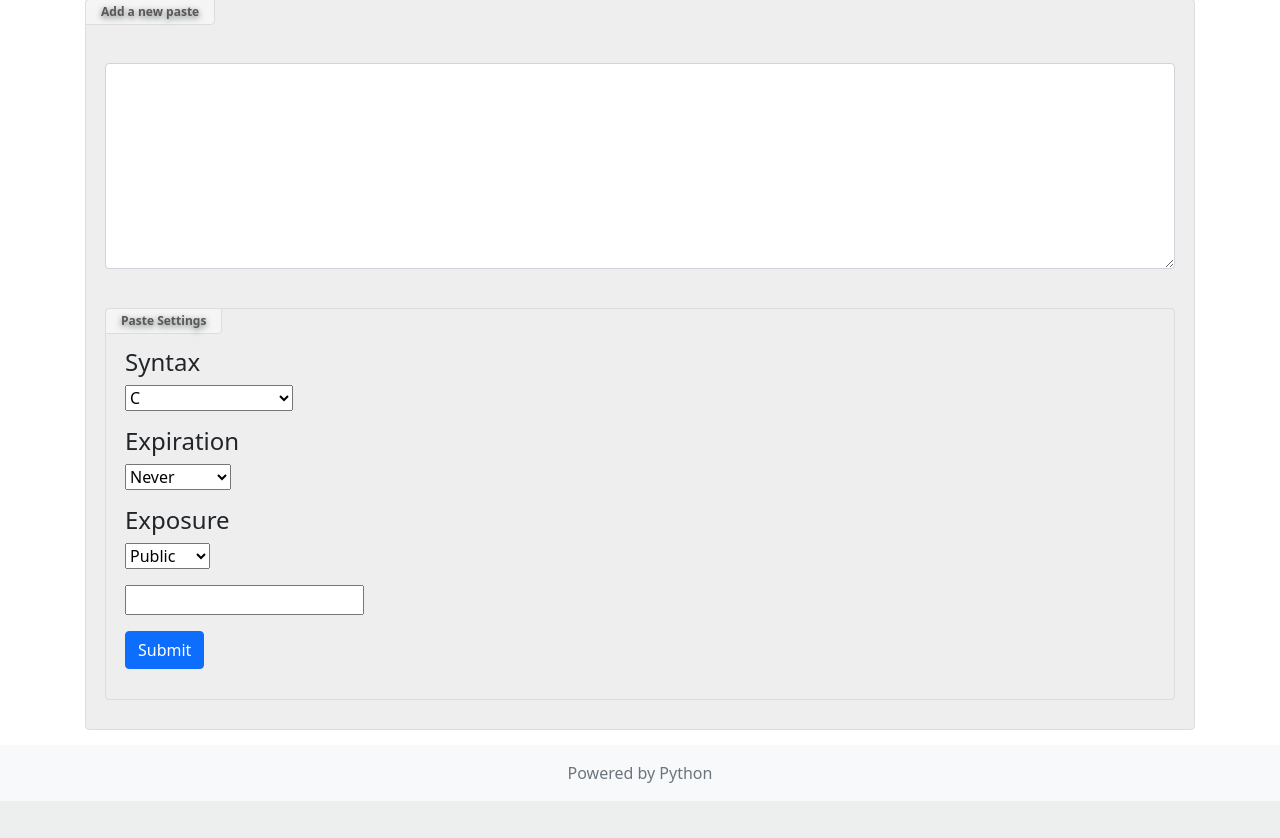
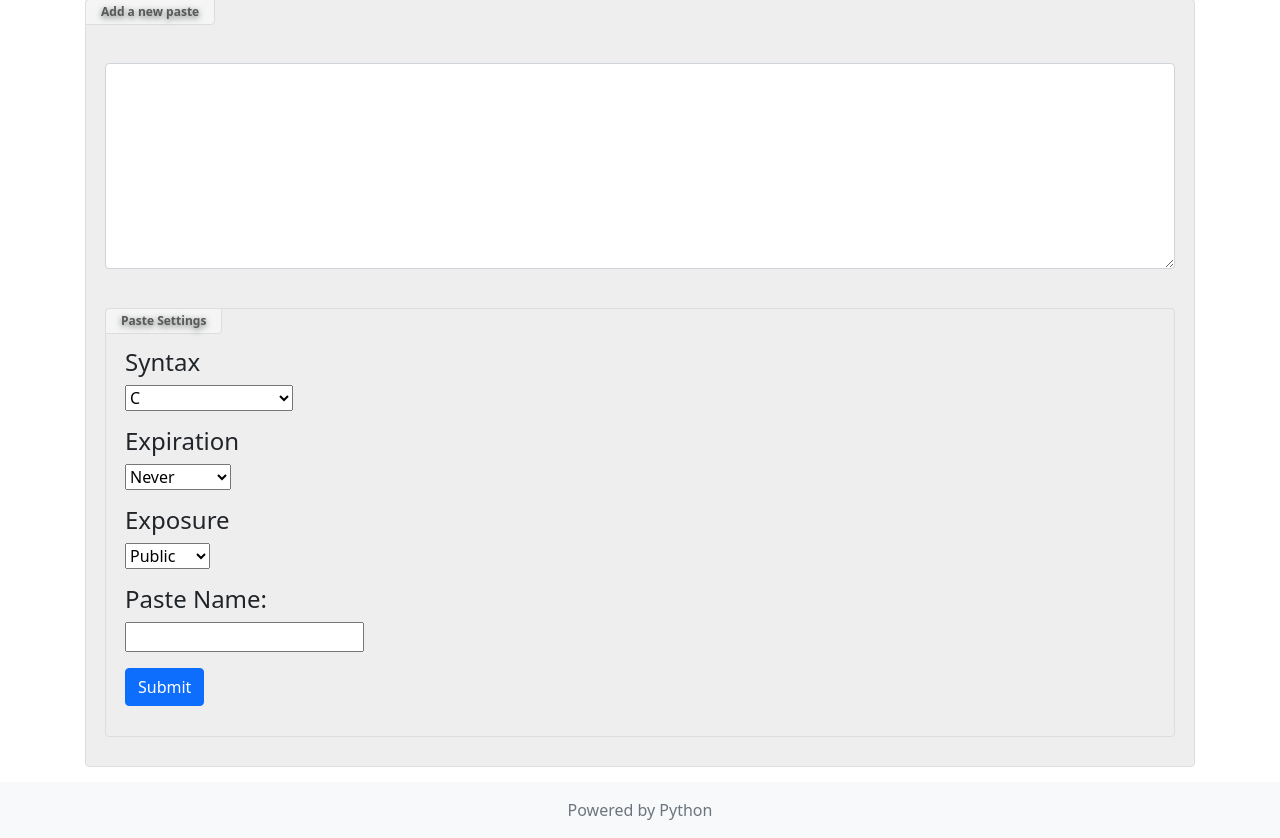
Before and after one commit to jeremystevens/pybin, a Flask app: page / in a window 1280 px wide. Shown: the part 76-914 px from the top of the page. Before the commit the page ends 859 px from the top, so only its background shows below. Run offline with Flask 2, Linux system fonts and the light colour scheme; some libraries are stand-ins or nearby versions.

Commit message:
added missing field title

```diff
--- a/templates/index.html
+++ b/templates/index.html
@@ -179,7 +179,7 @@
                             </p>
                             <div class="title">Paste Settings</div>
 
-
+                            <h4>Paste Name:</h4>
                             <p>
                                 <input data-placement="right" rel="tooltip" data-original-title="Paste Name"
                                        name="paste_title" type="text" value="" class="st-forminput"/><br/>
```
